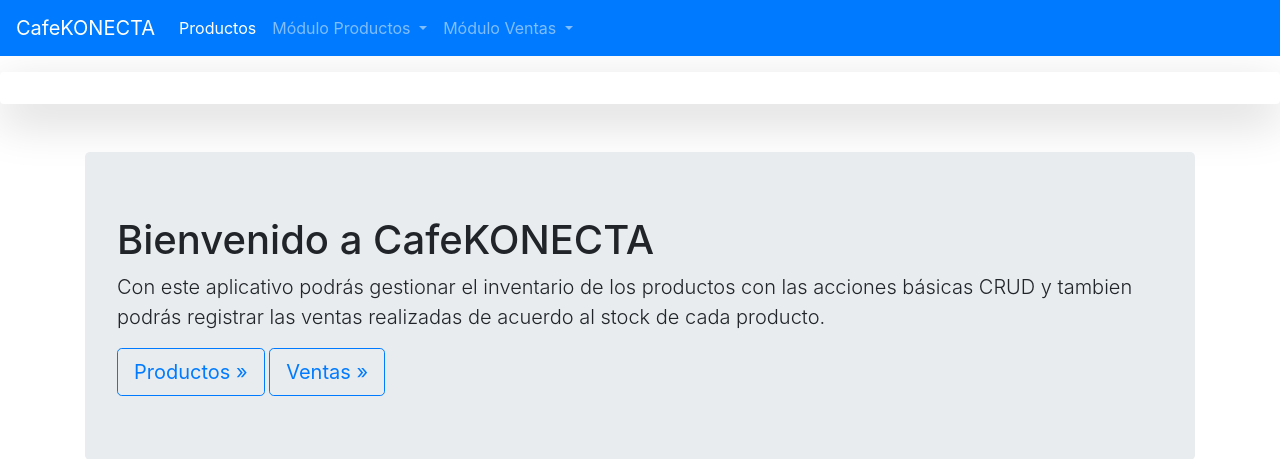
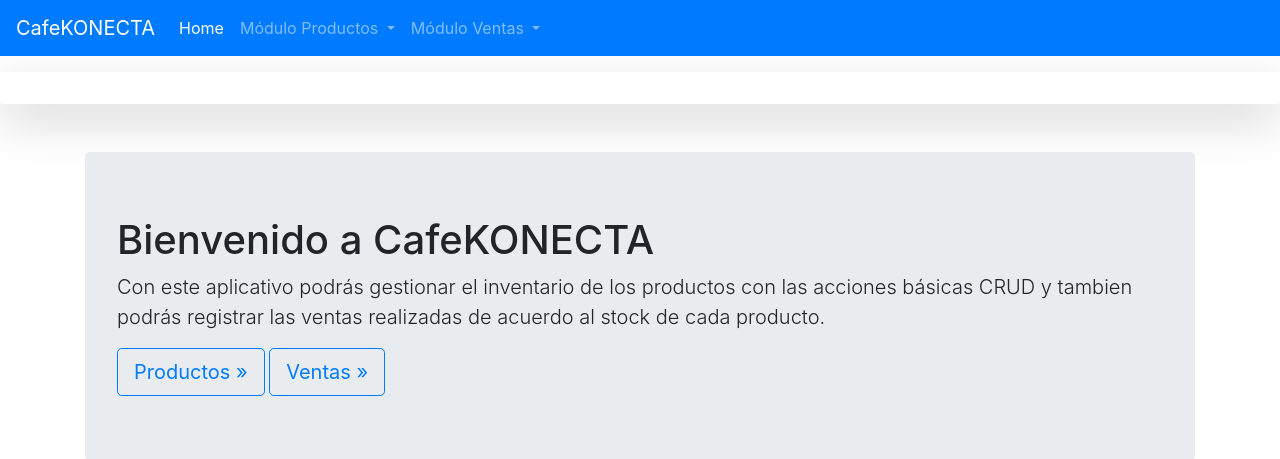
Before and after one commit to cgutierr3z/ptphpknct, a PHP site: page /src/Views/index.php in a window 1280 px wide. Shown: the top 459 px of the page. Run offline with PHP 8.4, Linux system fonts and the light colour scheme; some libraries are stand-ins or nearby versions.

Commit message:
fix links

```diff
--- a/templates/header.php
+++ b/templates/header.php
@@ -28,7 +28,7 @@
       <div class="collapse navbar-collapse" id="navbarCollapse">
         <ul class="navbar-nav mr-auto">
           <li class="nav-item active">
-            <a class="nav-link" href="index.php">Productos<span class="sr-only">(current)</span></a>
+            <a class="nav-link" href="index.php">Home<span class="sr-only">(current)</span></a>
           </li>
           <li class="nav-item dropdown">
             <a class="nav-link dropdown-toggle" href="#" id="navbarScrollingDropdown" role="button" data-toggle="dropdown" aria-expanded="false">
```
